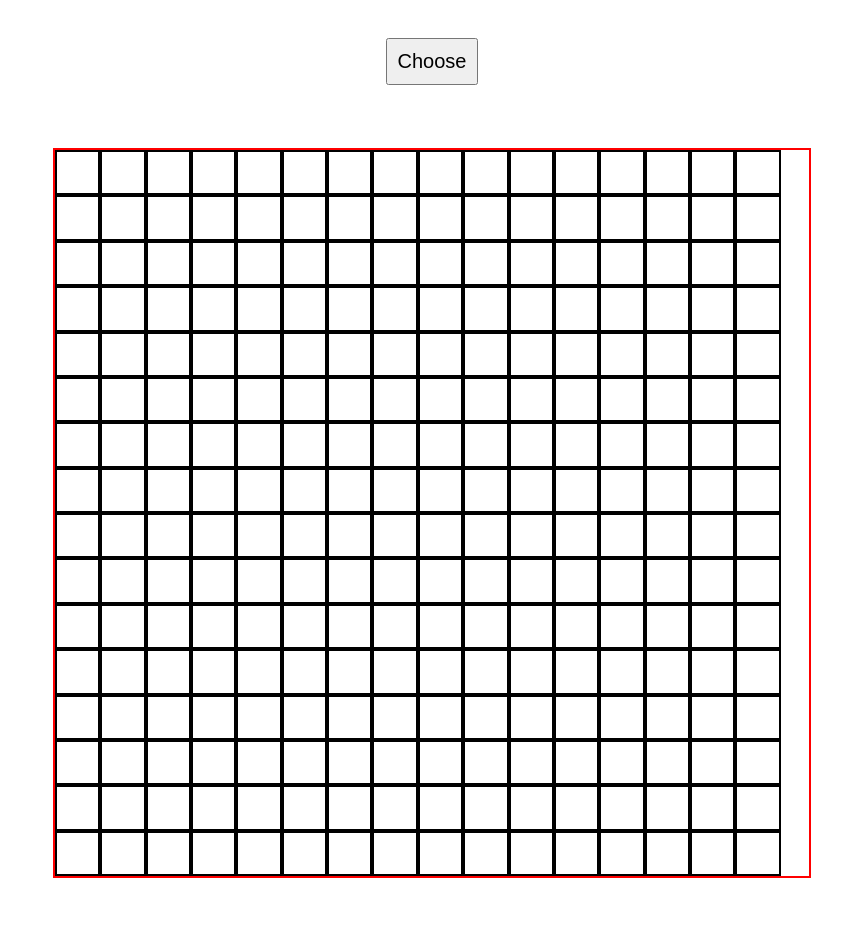
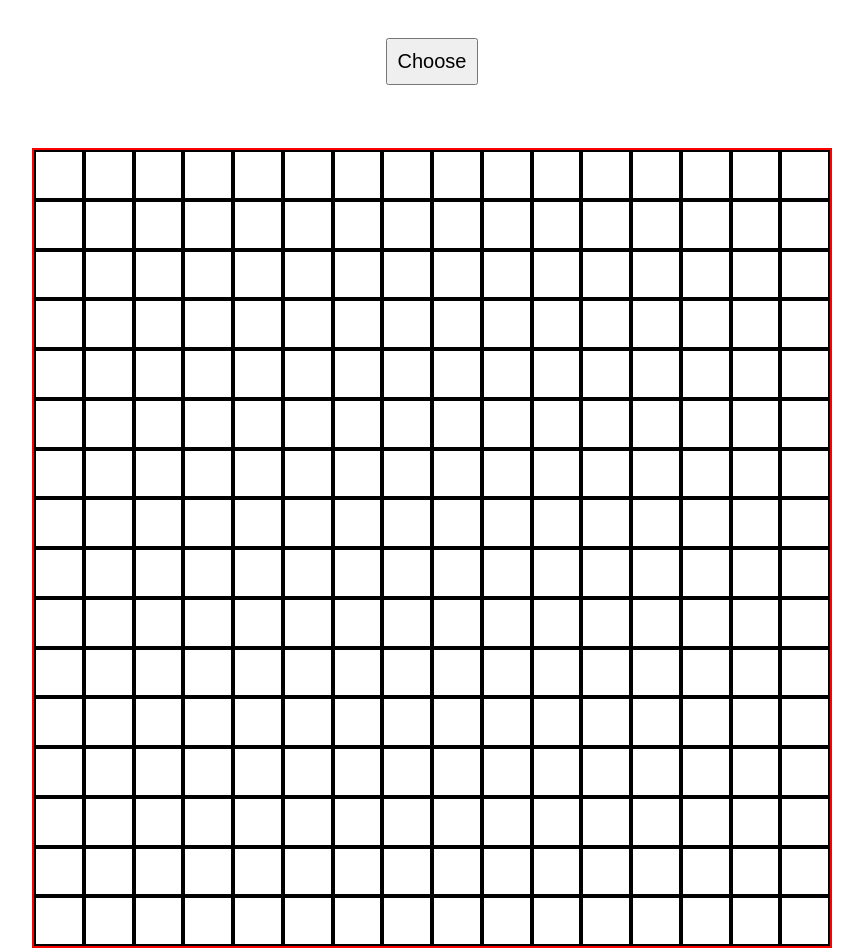
Before and after one commit to alish-gautam/Etch-a-sketch, a plain HTML site: page index.html in a window 1280 px wide. Shown: the whole page, without its empty margins (208-1071 px from the left). Before the commit the page ends 886 px from the top, so only its background shows below. Drawn offline with Linux system fonts and the light colour scheme.

Commit message:
Etch a sketch completed

```diff
--- a/index.js
+++ b/index.js
@@ -2,8 +2,8 @@ let container=document.getElementById("container")
 
 function cardCreate(numbers){
 
-    let containerwidth=container.offsetWidth
-    let cardwidth=(containerwidth/numbers)-2
+    let containerwidth=container.clientWidth
+    let cardwidth=(containerwidth/numbers)
 
     for(let i=1;i<=numbers;i++){
 
--- a/style.css
+++ b/style.css
@@ -5,8 +5,9 @@
 #container{
     display: flex;
     flex-wrap: wrap;
-    width: 60%;
+    justify-content: center;
     margin: auto;
+    width: 800px;
    border: 2px solid red;
     margin-top: 5%;
     box-sizing: border-box;
```
